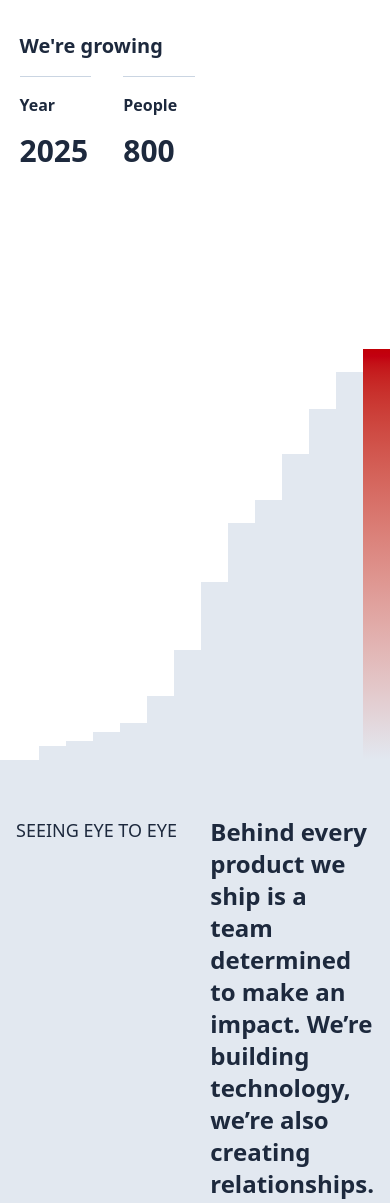
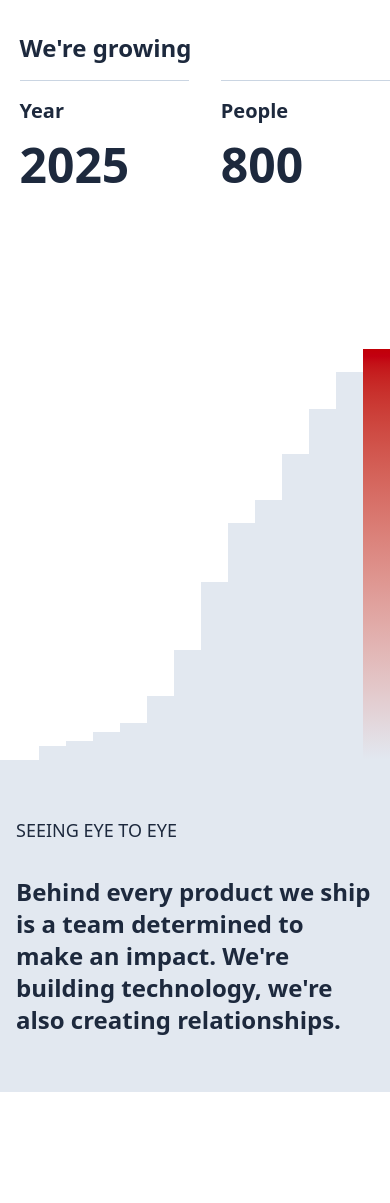
Before and after one commit to theharshdev/interaction, a website: page index.html in a window 390 px wide. After the commit the page ends 1092 px from the top, so only its background shows below. Drawn offline with Linux system fonts and the light colour scheme.

Commit message:
Make the font bigger

```diff
--- a/index.html
+++ b/index.html
@@ -8,28 +8,31 @@
     <title>Interaction</title>
   </head>
   <body>
+    <!-- Top section -->
+    <section>
+      <div></div>
+    </section>
+    <!-- Graph section -->
     <section class="relative h-[90dvh] flex items-end justify-end">
-      <div class="absolute top-0 left-0 w-1/2 ps-[5%] pt-8 pointer-events-none">
-        <h3
-          class="lg:text-4xl md:text-3xl sm:text-2xl text-xl text-slate-800 font-bold"
-        >
+      <div
+        class="absolute top-0 left-0 md:w-1/2 w-full ps-[5%] pt-8 pointer-events-none"
+      >
+        <h3 class="lg:text-7xl md:text-4xl text-2xl text-slate-800 font-bold">
           We're growing
         </h3>
         <div class="flex gap-8 md:mt-8 mt-4">
           <div class="w-1/2 border-t border-t-slate-300 md:pt-8 pt-4">
-            <h3 class="text-slate-800 md:text-xl text-base font-bold">Year</h3>
+            <h3 class="text-slate-800 text-xl font-bold">Year</h3>
             <p
               id="year"
-              class="lg:text-7xl md:text-6xl sm:text-5xl text-3xl font-extrabold md:mt-6 mt-4 text-slate-800"
+              class="lg:text-7xl md:text-6xl text-5xl font-extrabold md:mt-6 mt-4 text-slate-800"
             ></p>
           </div>
           <div class="w-1/2 border-t border-t-slate-300 md:pt-8 pt-4">
-            <h3 class="text-slate-800 md:text-xl text-base font-bold">
-              People
-            </h3>
+            <h3 class="text-slate-800 text-xl font-bold">People</h3>
             <p
               id="people"
-              class="lg:text-7xl md:text-6xl sm:text-5xl text-3xl font-extrabold md:mt-6 mt-4 text-slate-800"
+              class="lg:text-7xl md:text-6xl text-5xl font-extrabold md:mt-6 mt-4 text-slate-800"
             ></p>
           </div>
         </div>
@@ -40,14 +43,17 @@
         class="flex justify-end items-end lg:h-[90%] md:h-[80%] h-[60%] w-[90vw]"
       ></div>
     </section>
+    <!-- Bottom section -->
     <section class="bg-slate-200">
-      <div class="py-14 px-4 max-w-[1400px] mx-auto flex gap-8">
-        <h3 class="text-slate-800 w-1/2 font-light uppercase text-lg">
+      <div
+        class="py-14 px-4 max-w-[1400px] mx-auto flex gap-8 md:flex-nowrap flex-wrap"
+      >
+        <h3 class="text-slate-800 md:w-1/2 w-full font-light uppercase text-lg">
           SEEING EYE TO EYE
         </h3>
-        <p class="text-slate-800 text-2xl font-semibold w-1/2">
+        <p class="text-slate-800 text-2xl font-semibold md:w-1/2 w-full">
           Behind every product we ship is a team determined to make an impact.
-          We’re building technology, we’re also creating relationships.
+          We're building technology, we're also creating relationships.
         </p>
       </div>
     </section>
```
Also changed, not shown: assets/css/output.css.
